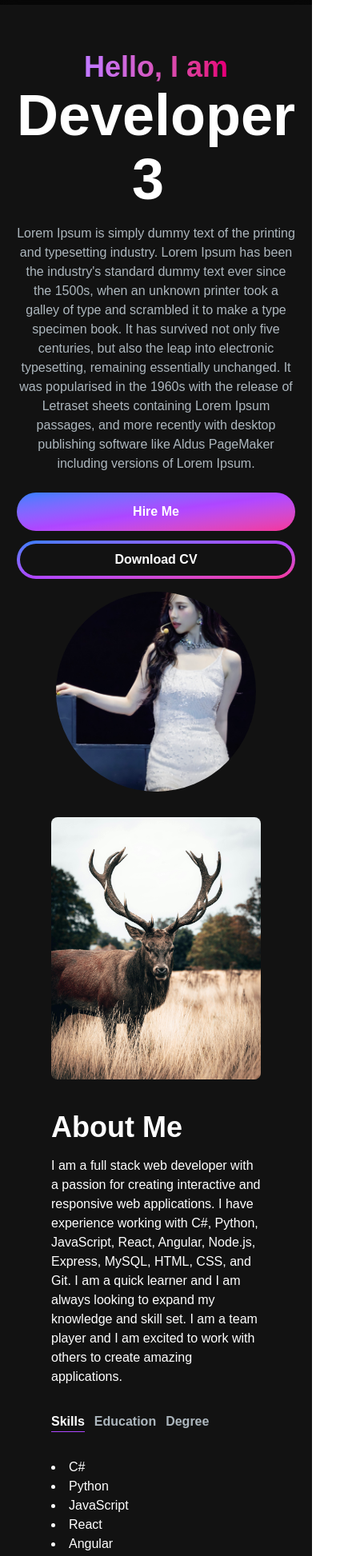
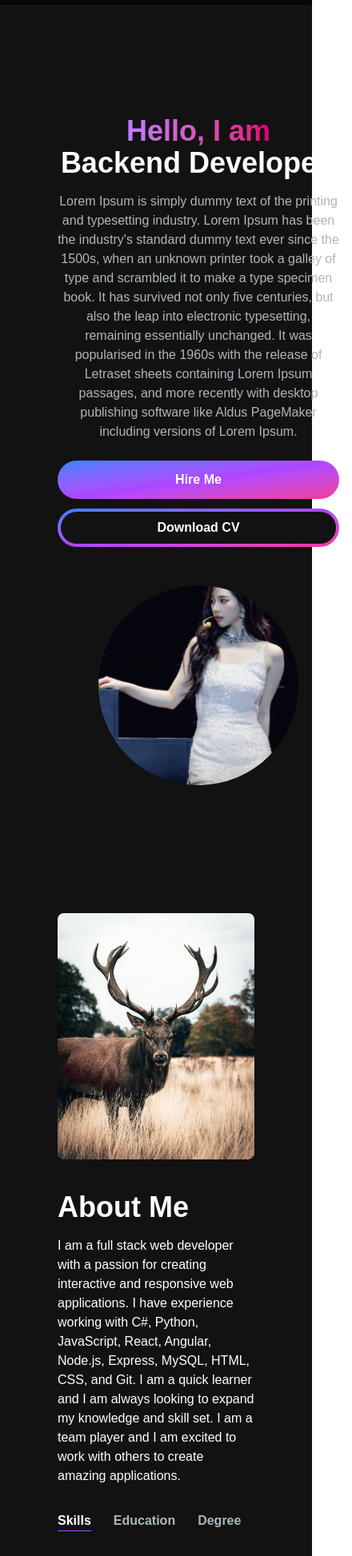
Before and after one commit to honambsn/UI-practice, a Next.js app in the folder My Portfolio/portfolio/: page / in a window 390 px wide. Shown: the part 48-1994 px from the top of the page at 80% size, 440 px wide, since content can reach past the window. Built offline with nearby package versions, Linux system fonts and the light colour scheme.

Commit message:
chore: responsive

```diff
--- a/My Portfolio/portfolio/app/components/AboutSection.tsx
+++ b/My Portfolio/portfolio/app/components/AboutSection.tsx
@@ -41,36 +41,52 @@ const TAB_DATA = [
             </ul>
         )
     }
-];
+] as const;
 
 type TabType = "skills" | "education" | "degree";
 
 const AboutSection = () => {
     const [tab, setTab] = useState<TabType>("skills");
-    const [isPending, startTransition] = useTransition();
+    // const [isPending, startTransition] = useTransition();
+
+    // const handleTabChange = (id: TabType) => {
+    //     startTransition(() => {
+    //         setTab(id);
+    //     });
+    // };
 
     const handleTabChange = (id: TabType) => {
-        startTransition(() => {
-            setTab(id);
-        });
+        setTab(id);
     };
 
     return (
-        <section className="text-white">
-            <div className="grid md:grid-cols-2 gap-8 items-center py-8 px-4 xl:gap-16 sm:py-16 xl:px-16">
+        <section className="max-w-7xl mx-auto px-6 py-20 text-white">
+            {/* <div className="grid md:grid-cols-2 gap-8 items-center py-8 px-4 xl:gap-16 sm:py-16 xl:px-16"> */}
+            <div className="grid grid-cols-1 md:grid-cols-2 gap-8 xl:gap-16 items-center">
 
-                <Image src="/assets/2607423.jpg"
+                {/* <Image src="/assets/2607423.jpg"
                         width={500} height={500}
                         alt="About Image"
-                        className="w-full h-auto rounded-lg"/>
+                        className="w-full h-auto rounded-lg"/> */}
                         {/* fill className="object-cover" */}
+
+
+                <Image
+                    src="/assets/2607423.jpg"
+                    width={500}
+                    height={500}
+                    alt="About Image"
+                    className="w-full h-auto rounded-lg"
+                    sizes="(max-width: 768px) 100vw, 50vw"
+                    />
 
 
                 <div className="mt-4 md:mt-0 text-left flex flex-col h-full">
                     <h2 className="text-4xl font-bold text-white mb-4">About Me</h2>
                     <p className="text-base md:text-lg">I am a full stack web developer with a passion for creating interactive and responsive web applications. I have experience working with C#, Python, JavaScript, React, Angular, Node.js, Express, MySQL, HTML, CSS, and Git. I am a quick learner and I am always looking to expand my knowledge and skill set. I am a team player and I am excited to work with others to create amazing applications.</p>
 
-                    <div className="flex flex-row justify-start mt-8">
+                    {/* <div className="flex flex-row justify-start mt-8"> */}
+                    <div className="flex flex-wrap gap-4 mt-8">
                         <TabButton
                             selectTab={() => handleTabChange("skills")}
                             active={tab === "skills"}
--- a/My Portfolio/portfolio/app/components/HeroSection.tsx
+++ b/My Portfolio/portfolio/app/components/HeroSection.tsx
@@ -8,10 +8,11 @@ import { TypeAnimation } from 'react-type-animation';
 
 const HeroSection: React.FC = () => {
     return (
-        <section>
-            <div className="grid grid-cols-1 sm:grid-cols-12">
-                <div className="col-span-7 place-self-center text-center sm:text-left">
-                    <h1 className="text-white mb-4 text-4xl sm:text-5xl lg:text-6xl font-extrabold">
+        <section className="max-w-7xl mx-auto px-6 py-20">
+            {/* <div className="grid grid-cols-1 sm:grid-cols-12"> */}
+            <div className="grid grid-cols-1 md:grid-cols-12 gap-8">
+                <div className="col-span-12 md:col-span-7 place-self-center text-center sm:text-left">
+                    {/* <h1 className="text-white mb-4 text-4xl sm:text-5xl lg:text-6xl font-extrabold">
                         <span className="text-transparent bg-clip-text bg-gradient-to-r from-purple-400 to-pink-600">Hello, I am {" "}</span>
                         <TypeAnimation
                             sequence={[
@@ -30,12 +31,36 @@ const HeroSection: React.FC = () => {
                             style={{ fontSize: '2em', display: 'inline-block' }}
                             repeat={Infinity}
                             />
-                    </h1>
+                    </h1> */}
+
+                    <h1 className="text-white mb-4 text-4xl sm:text-5xl lg:text-6xl font-extrabold">
+
+                        <span className="text-transparent bg-clip-text bg-gradient-to-r from-purple-400 to-pink-600">
+                            Hello, I am
+                        </span>
+
+                        <TypeAnimation
+                            sequence={[
+                            ' Ho Nam',
+                            1500,
+                            ' C# Developer',
+                            1500,
+                            ' Backend Developer',
+                            1500,
+                            ]}
+                            wrapper="span"
+                            speed={50}
+                            repeat={Infinity}
+                            className="whitespace-nowrap sm:inline block"
+                        />
+
+                        </h1>
 
                     <p className="text-[#adb7be] text-base sm:text-lg mb-6 lf:text-xl">
                         Lorem Ipsum is simply dummy text of the printing and typesetting industry. Lorem Ipsum has been the industry&apos;s standard dummy text ever since the 1500s, when an unknown printer took a galley of type and scrambled it to make a type specimen book. It has survived not only five centuries, but also the leap into electronic typesetting, remaining essentially unchanged. It was popularised in the 1960s with the release of Letraset sheets containing Lorem Ipsum passages, and more recently with desktop publishing software like Aldus PageMaker including versions of Lorem Ipsum.
                     </p>
 
+                    {/* <div className="flex flex-col sm:flex-row gap-4"> */}
                     <div>
                         <button className="px-6 py-3 w-full sm:w-fit rounded-full mr-4 bg-gradient-to-br from-blue-500 via-purple-500 to-pink-500 hover:from-blue-600 hover:via-purple-600 hover:to-pink-600 hover:scale-105 transition-all duration-300 text-white cursor-pointer font-semibold">Hire Me</button>
 
@@ -46,8 +71,8 @@ const HeroSection: React.FC = () => {
 
                 </div>
 
-                <div className="col-span-5 place-self-center mt-4 lg:mt-0">
-                    <div className="relative rounded-full overflow-hidden bg-[#181818] w-[250px] h-[250px] lg:w-[400px] lg:h-[400px]">
+                <div className="col-span-12 md:col-span-5 place-self-center mt-4 lg:mt-0">
+                    <div className="relative rounded-full overflow-hidden bg-[#181818] w-[250px] h-[250px] md:w-[300px] md:h-[300px] lg:w-[400px] lg:h-[400px]">
                         <Image
                             src="/assets/GjO4qpgW0AAWr9i.jpeg"
                             alt="image"
```
